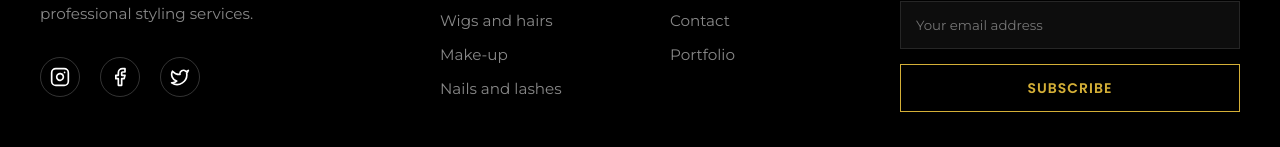
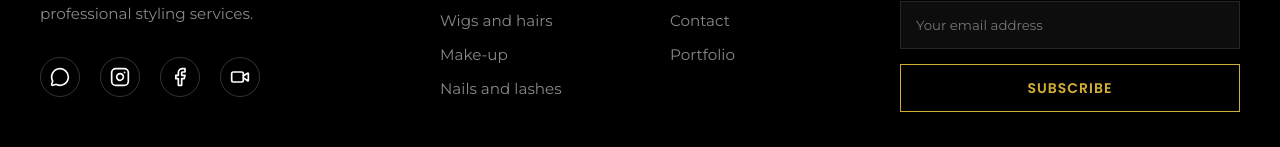
Before and after one commit to Frankenstein777/QM-Beauty-Salon, a Next.js app: page / in a window 1280 px wide. Shown: the part 3126-3273 px from the top of the page. Built offline with nearby package versions, Linux system fonts and the light colour scheme; a web font is replaced by a local one.

Commit message:
fix: update footer social links with actual accounts

```diff
--- a/src/components/layout/Footer.tsx
+++ b/src/components/layout/Footer.tsx
@@ -1,5 +1,5 @@
 import Link from "next/link";
-import { Instagram, Phone, Mail, MapPin, Facebook, Twitter } from "lucide-react";
+import { Instagram, Facebook, Video, MessageCircle } from "lucide-react";
 import styles from "./Footer.module.css";
 import Button from "../ui/Button";
 
@@ -16,9 +16,10 @@ const Footer = () => {
                             Redefining luxury beauty with premium AutoGeles, wigs, and professional styling services.
                         </p>
                         <div className={styles.socials}>
-                            <a href="#" aria-label="Instagram"><Instagram size={20} /></a>
-                            <a href="#" aria-label="Facebook"><Facebook size={20} /></a>
-                            <a href="#" aria-label="Twitter"><Twitter size={20} /></a>
+                            <a href="https://wa.me/14372630869" target="_blank" rel="noopener noreferrer" aria-label="WhatsApp"><MessageCircle size={20} /></a>
+                            <a href="https://www.instagram.com/qmbeautysalon" target="_blank" rel="noopener noreferrer" aria-label="Instagram"><Instagram size={20} /></a>
+                            <a href="https://facebook.com/queencyjones.eze" target="_blank" rel="noopener noreferrer" aria-label="Facebook"><Facebook size={20} /></a>
+                            <a href="https://www.tiktok.com/@qmmakeover" target="_blank" rel="noopener noreferrer" aria-label="TikTok"><Video size={20} /></a>
                         </div>
                     </div>
 
```
